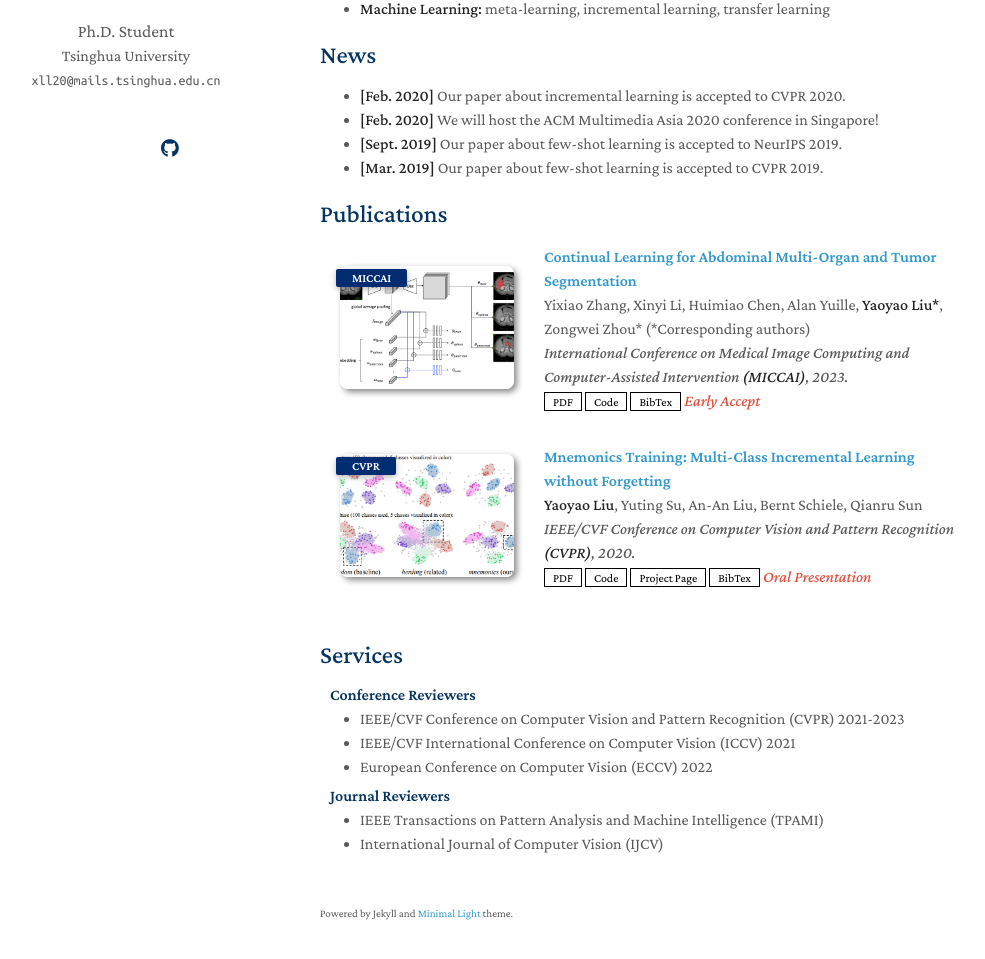
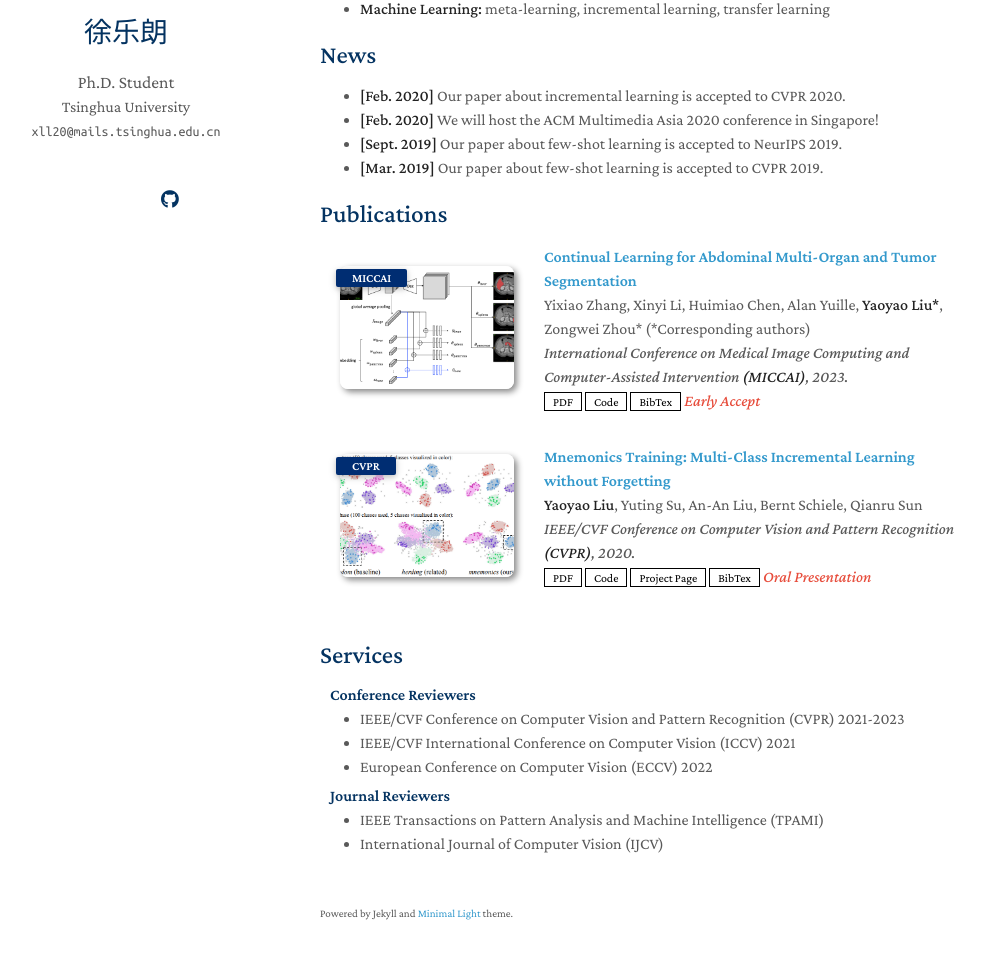
Before and after one commit to YuelangX/yuelangx.github.io, a Jekyll site: the page built from index.md, in a window 1280 px wide and 1216 px high. Shown: the part 222-1181 px from the top of the window, without its empty margins (150-1135 px from the left). Built offline with Jekyll 4.4.1, drawn with Linux system fonts in a browser that asks for light colours; nearby versions of some CDN libraries; a style sheet for code colours, icons or effects is not loaded; our own code applies the rules of GitHub Pages for plain Markdown files.

Commit message:
Update _config.yml

```diff
--- a/_config.yml
+++ b/_config.yml
@@ -1,5 +1,6 @@
 # Basic Information
 title: Yuelang Xu
+title_chinese: 徐乐朗
 position: Ph.D. Student
 affiliation: Tsinghua University
 email: xll20@mails.tsinghua.edu.cn
```
